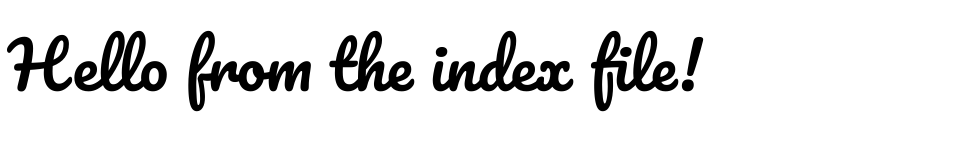
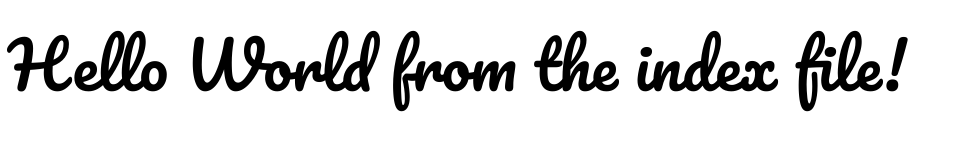
Before and after one commit to saramacau/simple-static-website, a website: page public/index.html in a window 1280 px wide. Shown: the whole page, without its empty margins (0-964 px from the left). Drawn offline with Linux system fonts and the light colour scheme.

Commit message:
Update index.html

```diff
--- a/public/index.html
+++ b/public/index.html
@@ -10,6 +10,6 @@
     <link href="https://fonts.googleapis.com/css?family=Pacifico" rel="stylesheet">
 </head>
 <body>
-    Hello from the index file!
+    Hello World from the index file!
 </body>
 </html>
```
